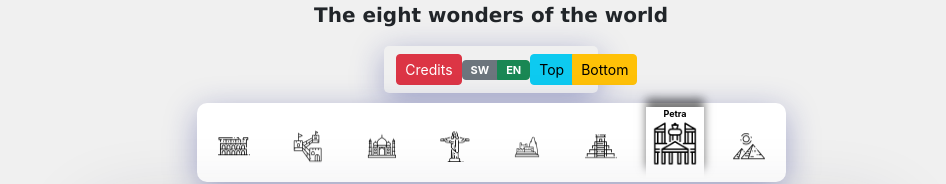
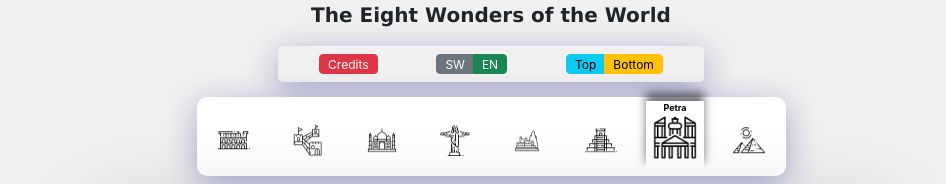
Before and after one commit to MSC-SOFTWARE-ENGINEERING-2022/worldwonders, a React (Create React App) app: page / in a window 1280 px wide. Shown: the top 184 px of the page, without its empty margins (149-1095 px from the left). Built offline with nearby package versions, Linux system fonts and the light colour scheme.

Commit message:
Adjust btn sizes and line-heights

```diff
--- a/src/data/wonders.json
+++ b/src/data/wonders.json
@@ -1,8 +1,8 @@
 {
   "metadata": {
     "header": {
-      "en": "The eight wonders of the world",
-      "sw": "Maajabu manane ya dunia"
+      "en": "The Eight Wonders of the World",
+      "sw": "Maajabu Manane ya Dunia"
     },
     "institution": {
       "en": "Jomo Kenyatta University of Science and Technology",
--- a/src/pages/wonders/css/wonders.css
+++ b/src/pages/wonders/css/wonders.css
@@ -10,14 +10,6 @@
   font-family: Verdana, Geneva, Tahoma, sans-serif;
   font-size: 20px;
   font-weight: bold;
-}
-.wonders #sw,
-.wonders #en {
-  height: 20px !important;
-  font-size: 11px;
-  font-weight: bold;
-  text-align: center;
-  line-height: 1em;
 }
 .wonders .wonderCol {
   margin: 20px auto;
@@ -35,9 +27,15 @@
   align-items: center;
   justify-content: space-around;
   border-radius: 5px;
-  margin-bottom: 10px;
+  margin-bottom: 15px;
   background-color: #fff;
   box-shadow: 0 8px 32px 0 rgba(31, 38, 135, 0.37);
+}
+.wonders .controlCol .btn {
+  line-height: 1em !important;
+  height: 20px !important;
+  font-size: 12px;
+  text-align: center;
 }
 
 .containerMain {
--- a/src/pages/wonders/css/wonders.scss
+++ b/src/pages/wonders/css/wonders.scss
@@ -17,14 +17,6 @@
     font-size: 20px;
     font-weight: bold;
   }
-  #sw,
-  #en {
-    height: 20px !important;
-    font-size: 11px;
-    font-weight: bold;
-    text-align: center;
-    line-height: 1em;
-  }
   .wonderCol {
     margin: 20px auto;
     .card {
@@ -40,11 +32,17 @@
     display: flex;
     align-items: center;
     justify-content: space-around;
-    // border: 2px solid black !important;
     border-radius: 5px;
-    margin-bottom: 10px;
+    margin-bottom: 15px;
     background-color: #fff;
     box-shadow: 0 8px 32px 0 rgba(31, 38, 135, 0.37);
+    .btn {
+      line-height: 1em !important;
+      height: 20px !important;
+      font-size: 12px;
+      text-align: center;
+      // font-weight: bold;
+    }
   }
 }
 
--- a/src/pages/wonders/wonders.jsx
+++ b/src/pages/wonders/wonders.jsx
@@ -134,10 +134,6 @@ export default function Wonders() {
         <Row>
           <Col
             className="bg-light border controlCol"
-            xl={{
-              offset: 5,
-              size: 2,
-            }}
             lg={{
               offset: 4,
               size: 4,
```
